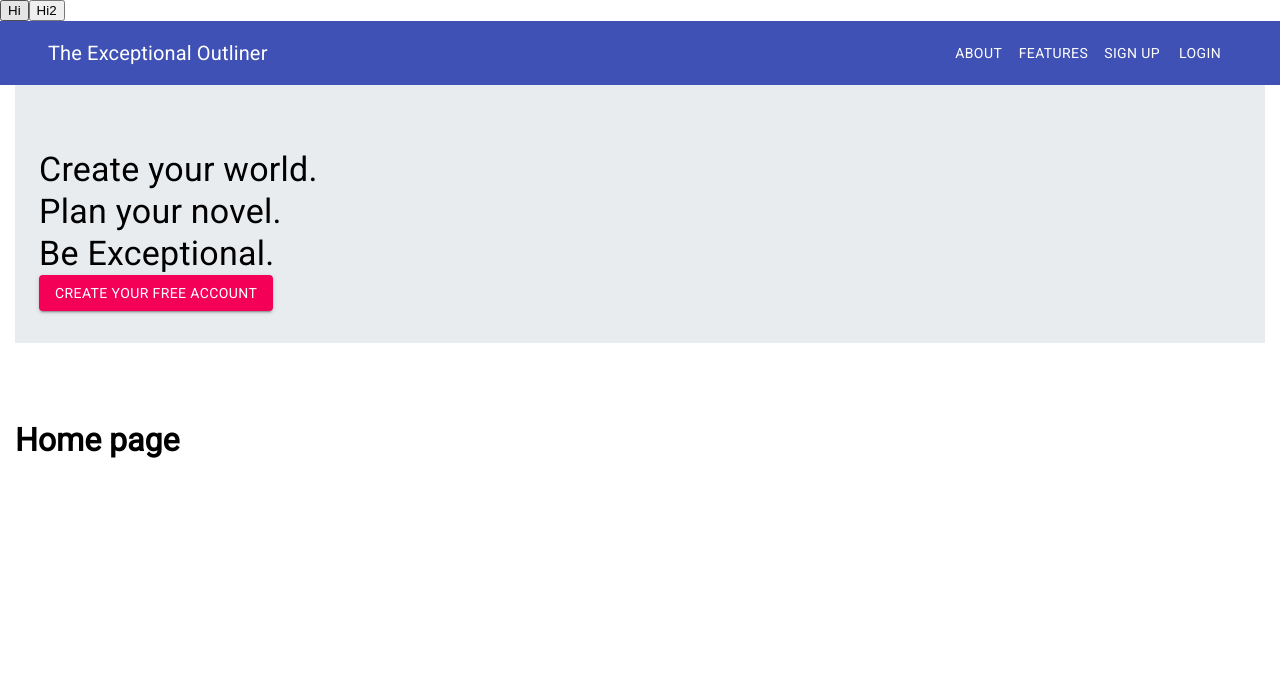
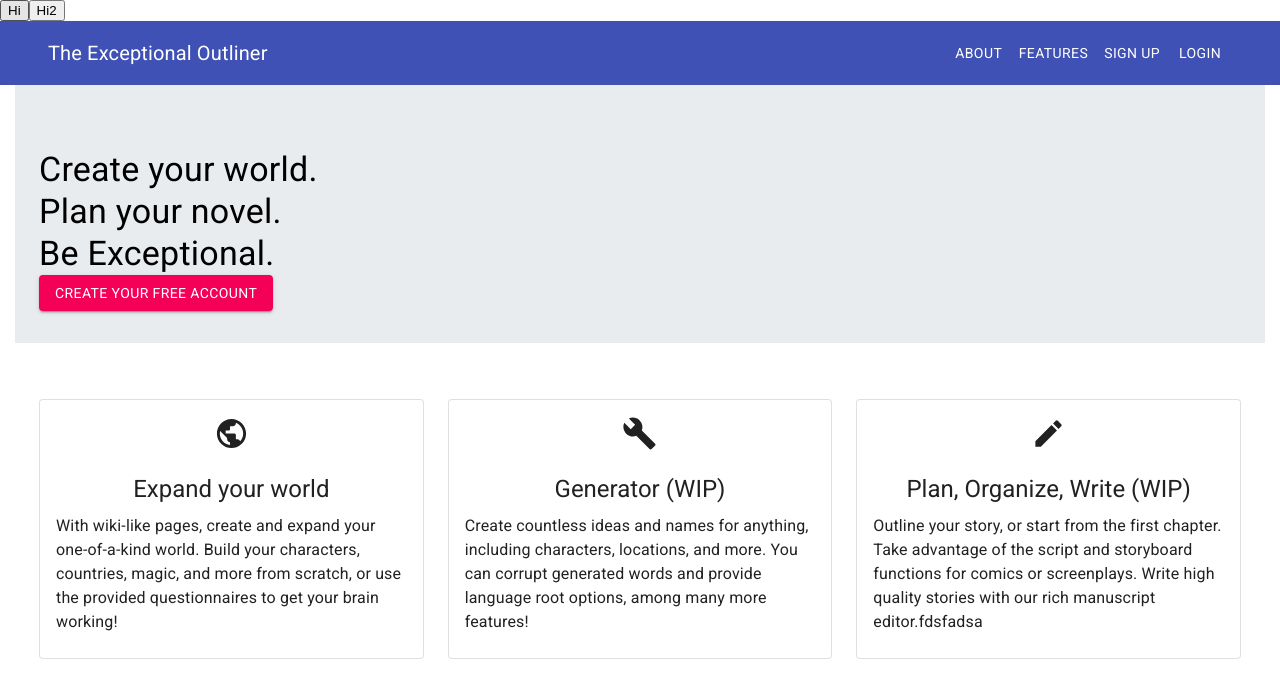
Before and after one commit to reishaleem/exceptional-outliner, a React (Create React App) app in the folder app/: page / in a window 1280 px wide. Shown: the top 698 px of the page. Built offline with nearby package versions, Linux system fonts and the light colour scheme.

Commit message:
add cards to front page

```diff
--- a/app/src/components/pages/public/HomePage/HomePage.jsx
+++ b/app/src/components/pages/public/HomePage/HomePage.jsx
@@ -1,7 +1,16 @@
 import React from "react";
 import { makeStyles } from "@material-ui/core/styles";
 import Navbar from "../../../atoms/PublicNavbar/Navbar";
-import { Container, Grid } from "@material-ui/core";
+import {
+    Container,
+    Grid,
+    Card,
+    CardContent,
+    Typography,
+} from "@material-ui/core";
+import PublicIcon from "@material-ui/icons/Public";
+import BuildIcon from "@material-ui/icons/Build";
+import CreateIcon from "@material-ui/icons/Create";
 import Jumbotron from "../../../atoms/Jumbotron/Jumbotron";
 
 const useStyles = makeStyles((theme) => ({
@@ -20,8 +29,115 @@ export default () => {
                 <Grid item md={12}>
                     <Jumbotron />
                 </Grid>
-                <Grid item md={12}>
-                    <h1>Home page</h1>
+                <Grid container item md={12}>
+                    <Grid container item md={12}>
+                        <Container>
+                            <Grid container spacing={3}>
+                                <Grid item md={4}>
+                                    <Card variant="outlined">
+                                        <CardContent>
+                                            <Typography
+                                                gutterBottom
+                                                variant="h4"
+                                                component="h2"
+                                                align="center"
+                                            >
+                                                <PublicIcon fontSize="large" />
+                                            </Typography>
+                                            <Typography
+                                                gutterBottom
+                                                variant="h5"
+                                                component="h2"
+                                                align="center"
+                                            >
+                                                Expand your world
+                                            </Typography>
+                                            <Typography
+                                                variant="body1"
+                                                component="p"
+                                            >
+                                                With wiki-like pages, create and
+                                                expand your one-of-a-kind world.
+                                                Build your characters,
+                                                countries, magic, and more from
+                                                scratch, or use the provided
+                                                questionnaires to get your brain
+                                                working!
+                                            </Typography>
+                                        </CardContent>
+                                    </Card>
+                                </Grid>
+                                <Grid item md={4}>
+                                    <Card variant="outlined">
+                                        <CardContent>
+                                            <Typography
+                                                gutterBottom
+                                                variant="h4"
+                                                component="h2"
+                                                align="center"
+                                            >
+                                                <BuildIcon fontSize="large" />
+                                            </Typography>
+                                            <Typography
+                                                gutterBottom
+                                                variant="h5"
+                                                component="h2"
+                                                align="center"
+                                            >
+                                                Generator (WIP)
+                                            </Typography>
+                                            <Typography
+                                                variant="body1"
+                                                component="p"
+                                            >
+                                                Create countless ideas and names
+                                                for anything, including
+                                                characters, locations, and more.
+                                                You can corrupt generated words
+                                                and provide language root
+                                                options, among many more
+                                                features!
+                                            </Typography>
+                                        </CardContent>
+                                    </Card>
+                                </Grid>
+                                <Grid item md={4}>
+                                    <Card variant="outlined">
+                                        <CardContent>
+                                            <Typography
+                                                gutterBottom
+                                                variant="h4"
+                                                component="h2"
+                                                align="center"
+                                            >
+                                                <CreateIcon fontSize="large" />
+                                            </Typography>
+                                            <Typography
+                                                gutterBottom
+                                                variant="h5"
+                                                component="h2"
+                                                align="center"
+                                            >
+                                                Plan, Organize, Write (WIP)
+                                            </Typography>
+                                            <Typography
+                                                variant="body1"
+                                                component="p"
+                                            >
+                                                Outline your story, or start
+                                                from the first chapter. Take
+                                                advantage of the script and
+                                                storyboard functions for comics
+                                                or screenplays. Write high
+                                                quality stories with our rich
+                                                manuscript editor.fdsfadsa
+                                            </Typography>
+                                        </CardContent>
+                                    </Card>
+                                </Grid>
+                            </Grid>
+                        </Container>
+                    </Grid>
                 </Grid>
             </Grid>
         </>
```
